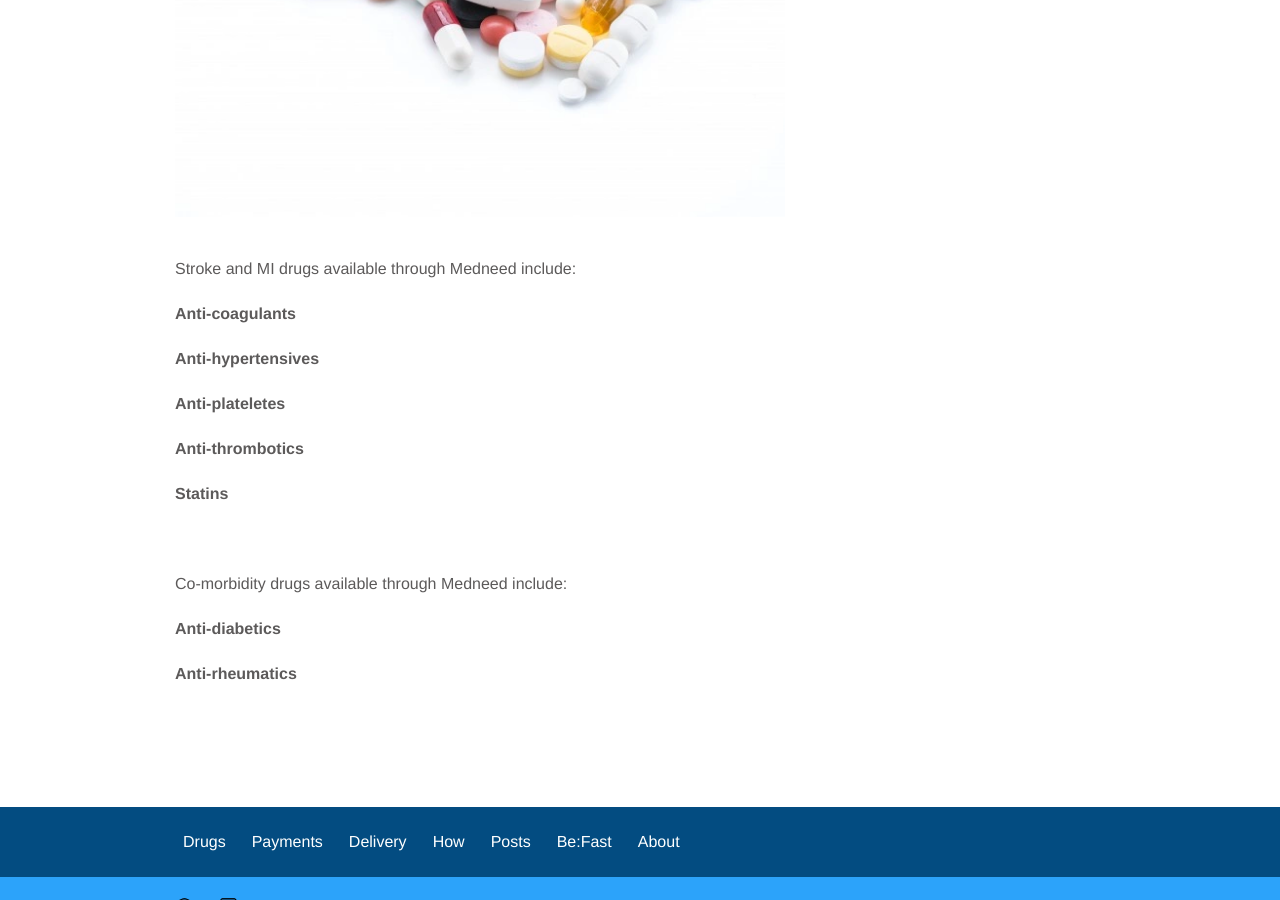
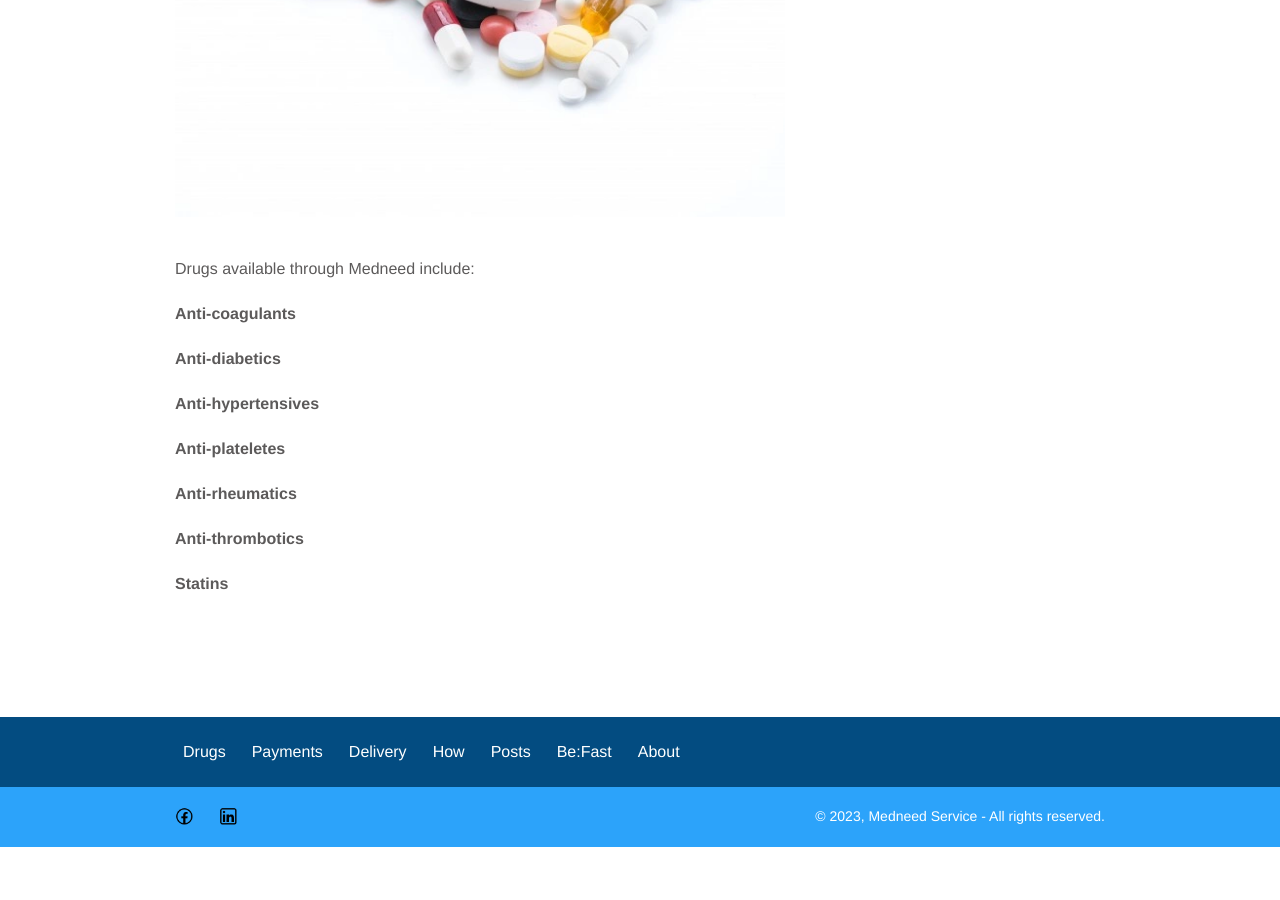
Before and after one commit to Iraneus/betamedneed, a Jekyll site: the page built from _services/drugs.md, in a window 1280 px wide and 900 px high, scrolled down 619 px. Built offline with Jekyll 4.4.1, drawn with Linux system fonts in a browser that asks for light colours; after the commit the page ends 1466 px from its top, so only the background shows below that.

Commit message:
edit index and drugs

```diff
--- a/_services/drugs.md
+++ b/_services/drugs.md
@@ -11,22 +11,18 @@
 
 ![Pharm drugs](/images/illustrations/medicines.webp)
 
-Stroke and MI drugs available through Medneed include:
+Drugs available through Medneed include:
 
 **Anti-coagulants**
+
+**Anti-diabetics**
 
 **Anti-hypertensives**
 
 **Anti-plateletes**
 
+**Anti-rheumatics**
+
 **Anti-thrombotics**
 
 **Statins**
-
-<br>
-
-Co-morbidity drugs available through Medneed include:
-
-**Anti-diabetics**
-
-**Anti-rheumatics**
```
Also changed, not shown: index.md (+1 -1 lines).
